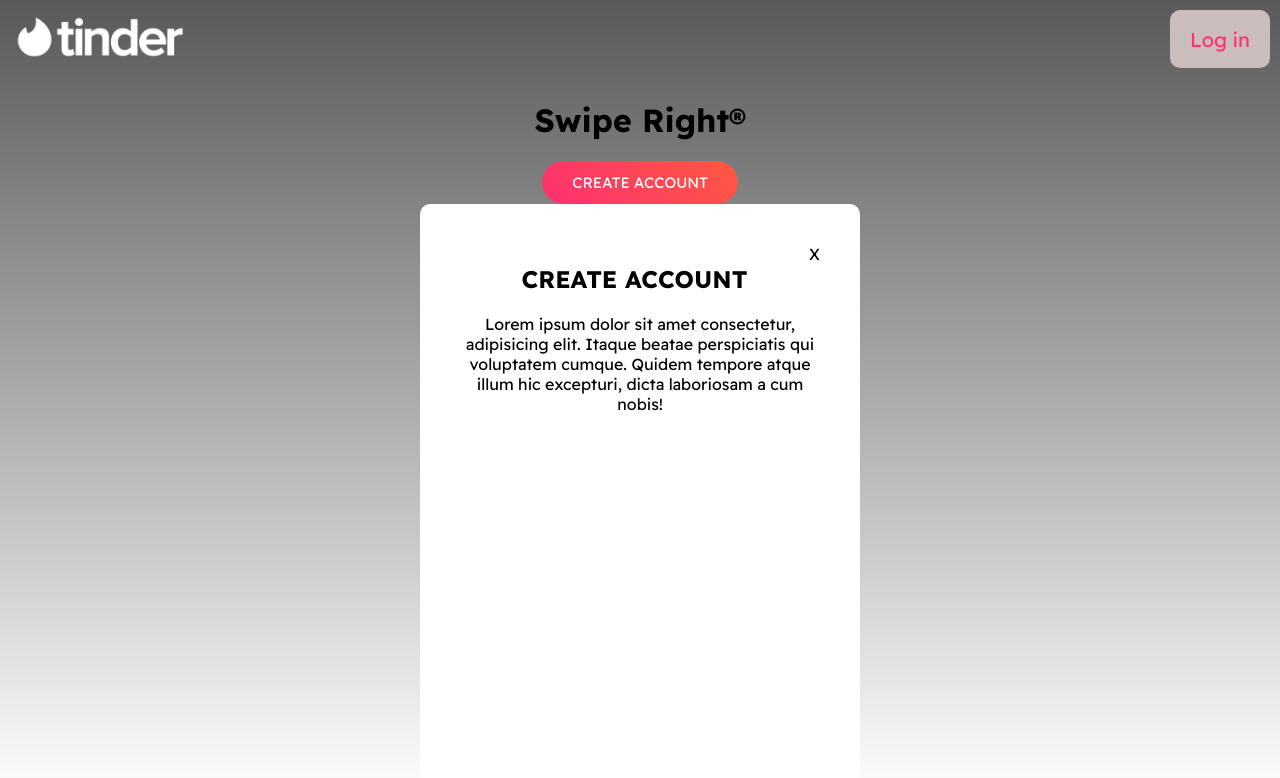
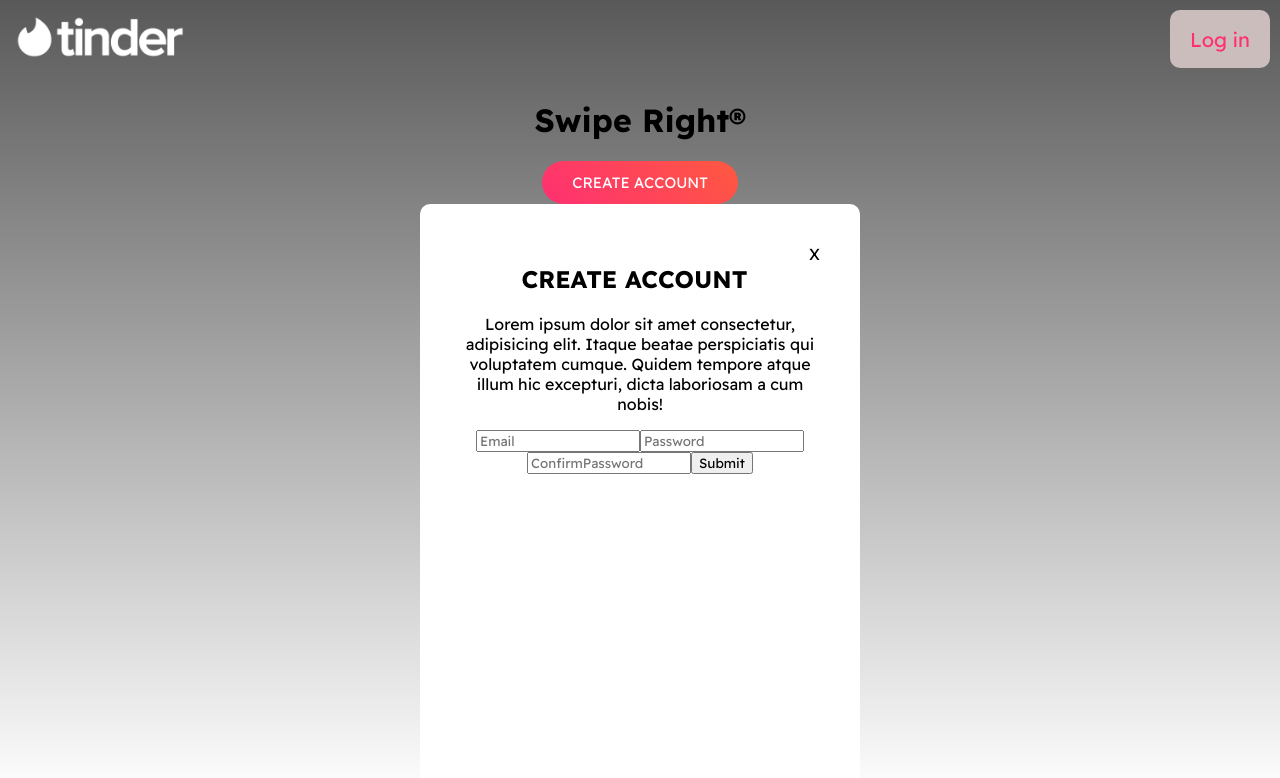
Before and after one commit to JAYMAC1/tinder-clone, a React (Create React App) app in the folder frontend/: page / in a window 1280 px wide. Both pictures are taken after a click on the button "Log in". Shown: the top 778 px of the page. Built offline with nearby package versions, Linux system fonts and the light colour scheme.

Commit message:
complete signup form

```diff
--- a/frontend/src/components/AuthModal.jsx
+++ b/frontend/src/components/AuthModal.jsx
@@ -1,10 +1,17 @@
-import React from 'react'
+import React, { useState } from 'react'
 
 const AuthModal = ({ setShowModal }) => {
+  const [email, setEmail] = useState('')
+  const [password, setPassword] = useState('')
+  const [confirmPassword, setConfirmPassword] = useState('')
+  const [error, setError] = useState(null)
   const handleClick = () => {
     setShowModal(false)
   }
 
+  const handleSubmit = (e) => {
+    e.preventDefault()
+  }
   const isSignUp = true
 
   return (
@@ -18,7 +25,37 @@
         perspiciatis qui voluptatem cumque. Quidem tempore atque illum hic
         excepturi, dicta laboriosam a cum nobis!
       </p>
-      <form></form>
+      <form onSubmit={handleSubmit}>
+        <input
+          type='email'
+          id='email'
+          name='email'
+          onChange={(e) => setEmail(e.targert.value)}
+          placeholder='Email'
+          required={true}
+          value={email}
+        />
+        <input
+          type='password'
+          id='password'
+          name='password'
+          onChange={(e) => setPassword(e.targert.value)}
+          placeholder='Password'
+          required={true}
+          value={password}
+        />
+        <input
+          type='password'
+          id='ConfirmPassword'
+          name='ConfirmPassword'
+          onChange={(e) => setConfirmPassword(e.targert.value)}
+          placeholder='ConfirmPassword'
+          required={true}
+          value={confirmPassword}
+        />
+        <input className='secondary-button' type='submit' value='Submit' />
+        <p>{error}</p>
+      </form>
     </div>
   )
 }
```
